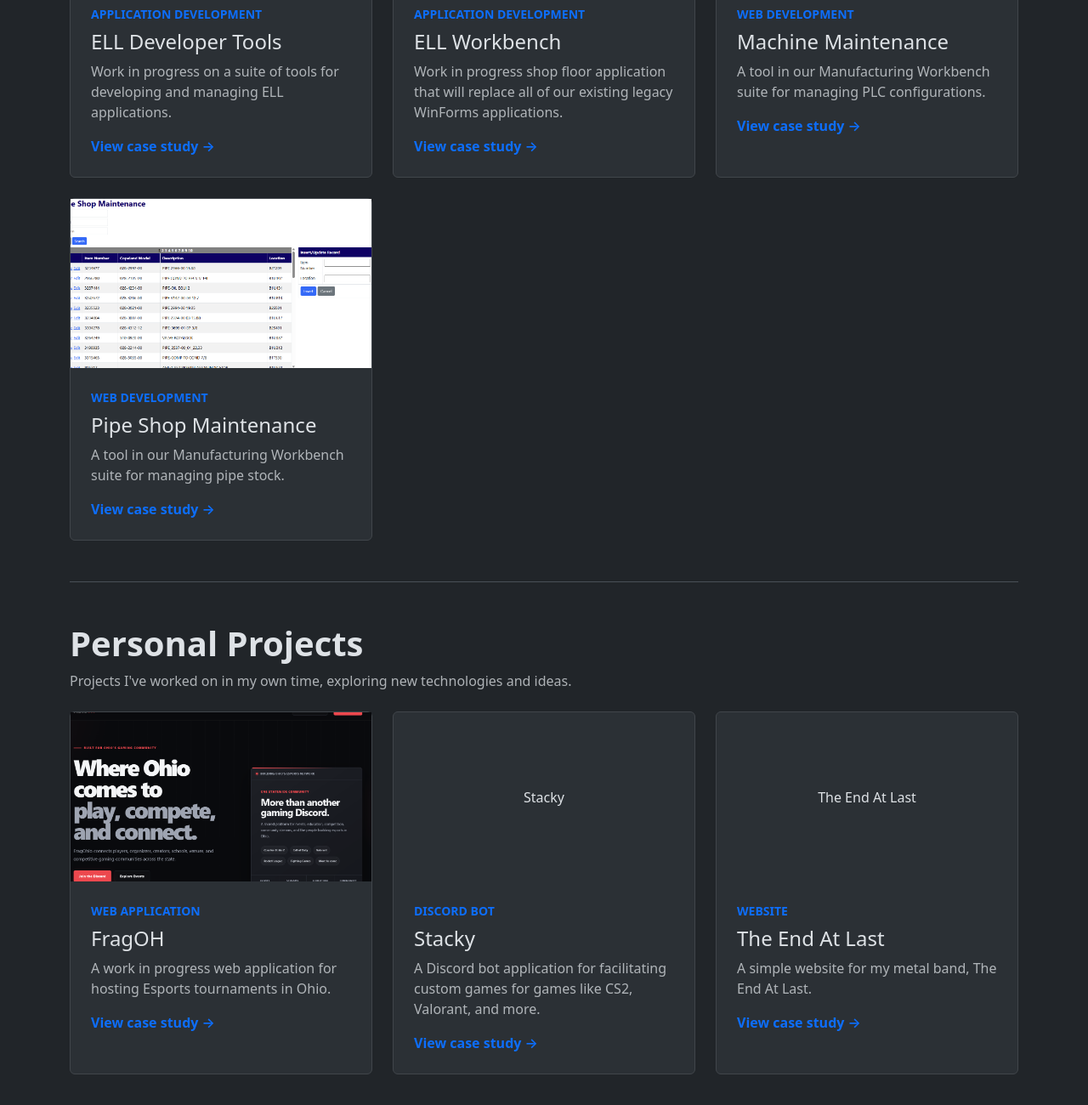
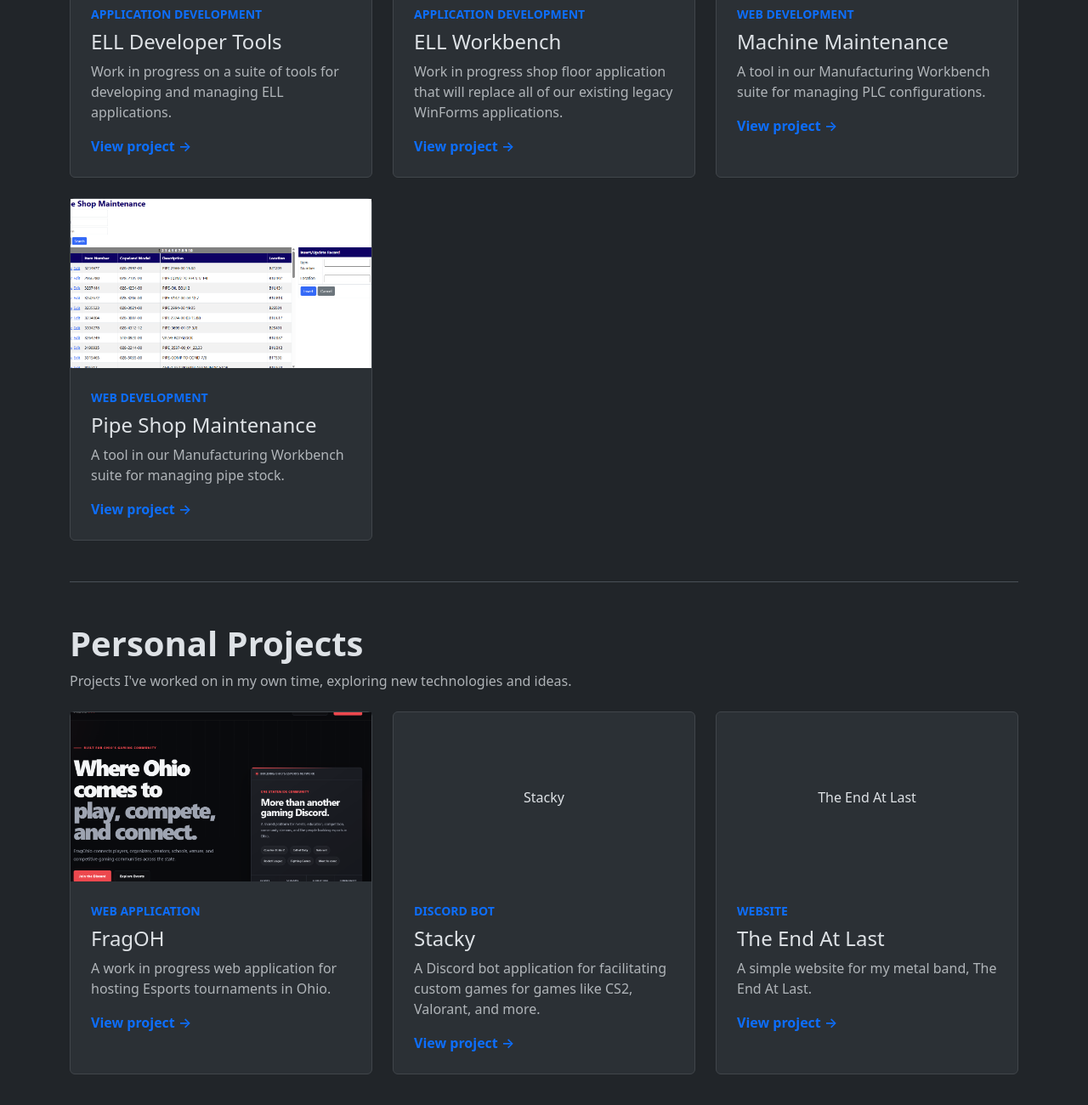
Before and after one commit to cenoxx/portfolio, a plain HTML site: page Pages/projects.html in a window 1280 px wide. Shown: the part 580-1880 px from the top of the page at 85% size. Drawn offline with nearby package versions, Linux system fonts and the light colour scheme.

Commit message:
Update card CTA labels
Standardized the call-to-action text on project and game cards from "View case study" to "View project" to better match the content and keep the site language consistent.

```diff
--- a/Pages/projects.html
+++ b/Pages/projects.html
@@ -55,7 +55,7 @@
                                 <h3 class="h4 card-title text-body">ELL Developer Tools</h3>
                                 <p class="card-text text-body-secondary">Work in progress on a suite of tools for
                                     developing and managing ELL applications.</p>
-                                <span class="link-primary fw-semibold">View case study <span
+                                <span class="link-primary fw-semibold">View project <span
                                         aria-hidden="true">→</span></span>
                             </div>
                         </a>
@@ -72,7 +72,7 @@
                                 <h3 class="h4 card-title text-body">ELL Workbench</h3>
                                 <p class="card-text text-body-secondary">Work in progress shop floor application that
                                     will replace all of our existing legacy WinForms applications.</p>
-                                <span class="link-primary fw-semibold">View case study <span
+                                <span class="link-primary fw-semibold">View project <span
                                         aria-hidden="true">→</span></span>
                             </div>
                         </a>
@@ -88,7 +88,7 @@
                                 <h3 class="h4 card-title text-body">Machine Maintenance</h3>
                                 <p class="card-text text-body-secondary">A tool in our Manufacturing Workbench suite for
                                     managing PLC configurations.</p>
-                                <span class="link-primary fw-semibold">View case study <span
+                                <span class="link-primary fw-semibold">View project <span
                                         aria-hidden="true">→</span></span>
                             </div>
                         </a>
@@ -104,7 +104,7 @@
                                 <h3 class="h4 card-title text-body">Pipe Shop Maintenance</h3>
                                 <p class="card-text text-body-secondary">A tool in our Manufacturing Workbench suite for
                                     managing pipe stock.</p>
-                                <span class="link-primary fw-semibold">View case study <span
+                                <span class="link-primary fw-semibold">View project <span
                                         aria-hidden="true">→</span></span>
                             </div>
                         </a>
@@ -129,7 +129,7 @@
                                 <h3 class="h4 card-title text-body">FragOH</h3>
                                 <p class="card-text text-body-secondary">A work in progress web application for hosting
                                     Esports tournaments in Ohio.</p>
-                                <span class="link-primary fw-semibold">View case study <span
+                                <span class="link-primary fw-semibold">View project <span
                                         aria-hidden="true">→</span></span>
                             </div>
                         </a>
@@ -145,7 +145,7 @@
                                 <h3 class="h4 card-title text-body">Stacky</h3>
                                 <p class="card-text text-body-secondary">A Discord bot application for facilitating
                                     custom games for games like CS2, Valorant, and more.</p>
-                                <span class="link-primary fw-semibold">View case study <span
+                                <span class="link-primary fw-semibold">View project <span
                                         aria-hidden="true">→</span></span>
                             </div>
                         </a>
@@ -161,7 +161,7 @@
                                 <p class="small text-primary fw-semibold text-uppercase mb-2">Website</p>
                                 <h3 class="h4 card-title text-body">The End At Last</h3>
                                 <p class="card-text text-body-secondary">A simple website for my metal band, The End At Last.</p>
-                                <span class="link-primary fw-semibold">View case study <span
+                                <span class="link-primary fw-semibold">View project <span
                                         aria-hidden="true">→</span></span>
                             </div>
                         </a>
```
Also changed, not shown: Pages/games.html (+2 -2 lines).
